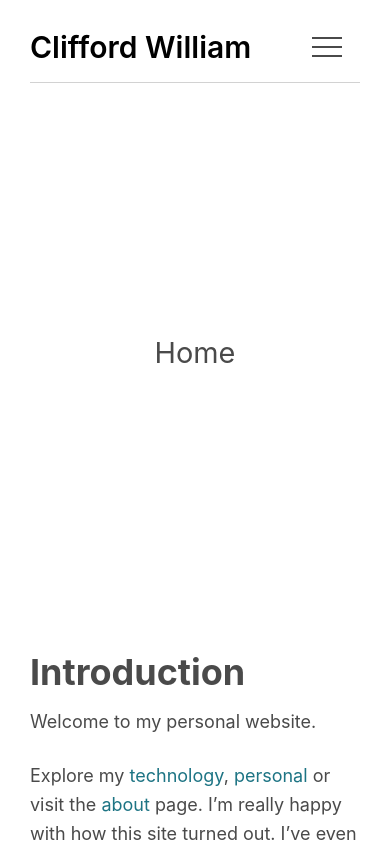
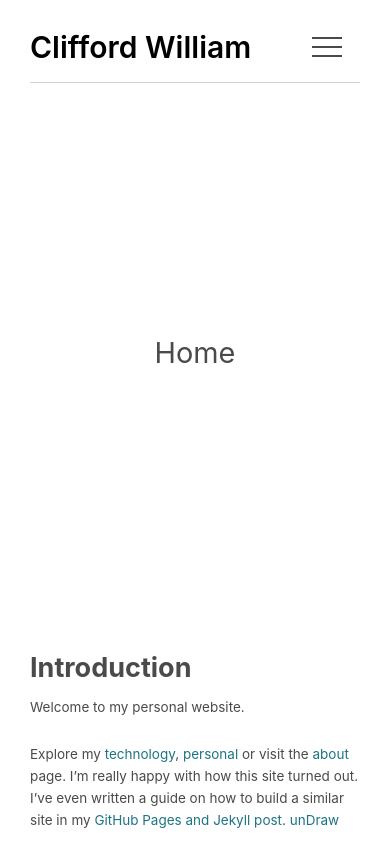
Before and after one commit to cliffordwilliam/cliffordwilliam.github.io, a Jekyll site: the page built from index.md, in a window 390 px wide. Shown: the top 854 px of the page. Built offline with Jekyll 4.4.1, drawn with Linux system fonts in a browser that asks for light colours.

Commit message:
update dynamic font size with media

```diff
--- a/_sass/classless.scss
+++ b/_sass/classless.scss
@@ -4,12 +4,18 @@ html {
 }
 
 body {
-    font-size: clamp(1.35rem, 3vw + 1rem, 1.8rem);
+    font-size: 1.35rem;
     line-height: 1.618;
     max-width: 80em;
     margin: auto;
     color: #4a4a4a;
     padding: 13px 30px;
+}
+
+@media (min-width: 768px) {
+    body {
+        font-size: 1.8rem;
+    }
 }
 
 h1,
```
